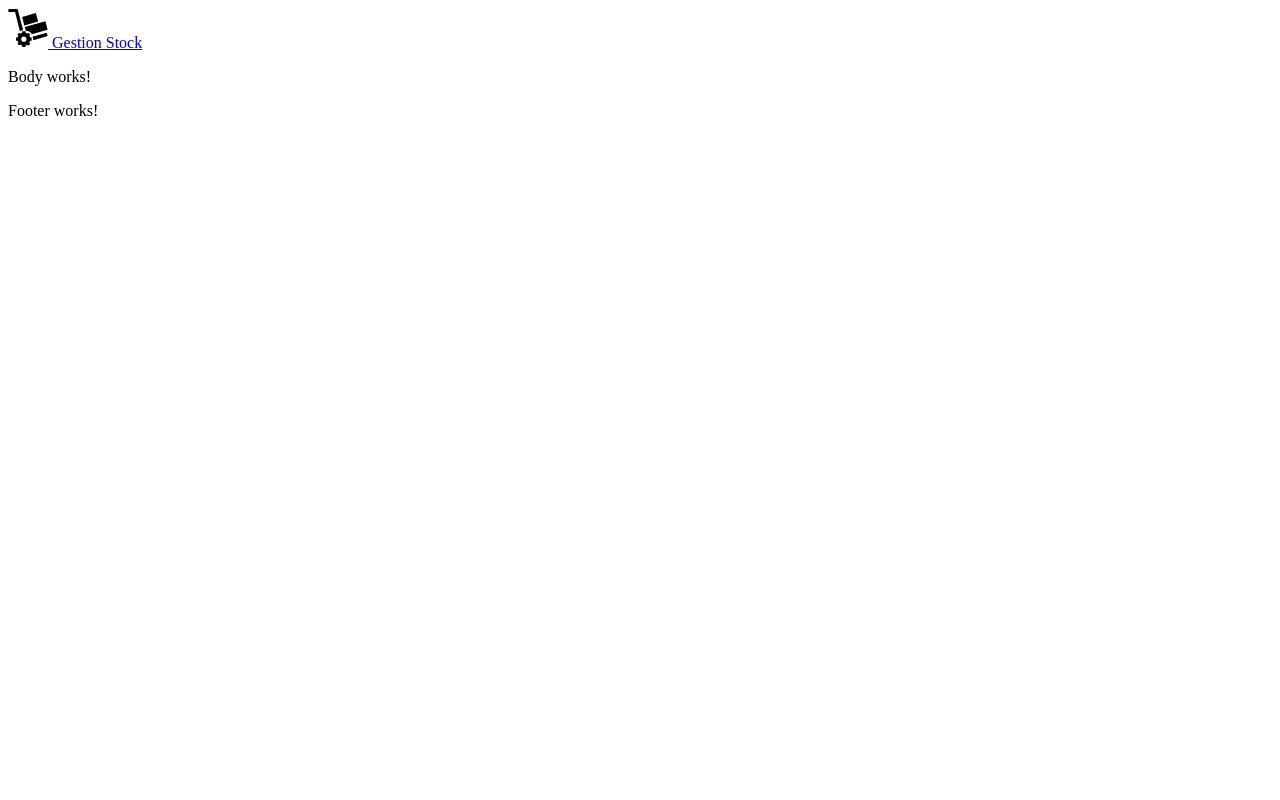
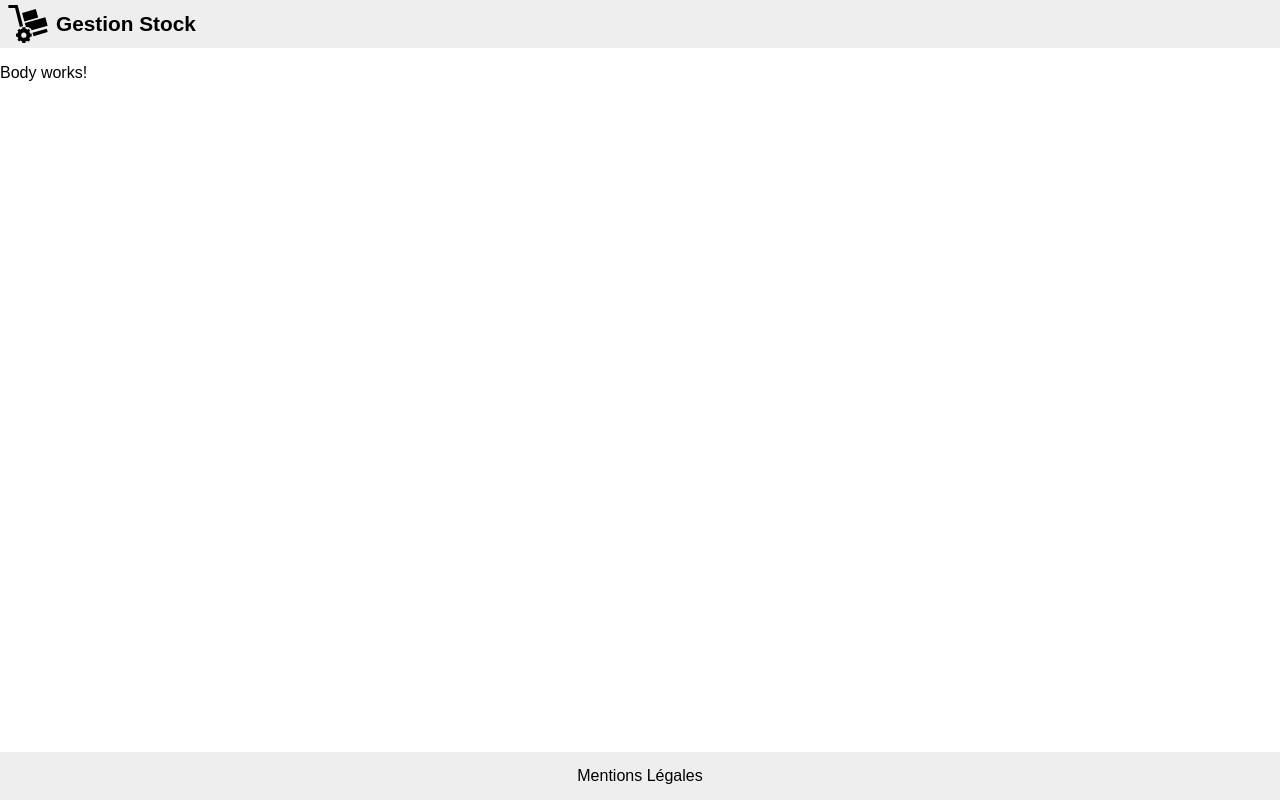
Before and after one commit to jlg-formation/fan-june-2023, a website built with webpack: page front/src/index.html in a window 1280 px wide. Built offline with nearby package versions, Linux system fonts and the light colour scheme; some packages are replaced by stand-ins of ours.

Commit message:
dev: added css and footer template

```diff
--- /dev/null
+++ b/front/src/layout/layout-footer/layout-footer.component.html
@@ -0,0 +1,3 @@
+<footer>
+  <a href="#"> Mentions Légales </a>
+</footer>
--- a/front/src/layout/layout.js
+++ b/front/src/layout/layout.js
@@ -1,4 +1,5 @@
 import layoutHeaderHtml from "./layout-header/layout-header.component.html";
+import layoutFooterHtml from "./layout-footer/layout-footer.component.html";
 
 const app = angular.module("layout", []);
 
@@ -25,5 +26,5 @@ app.component("layoutBody", {
 });
 
 app.component("layoutFooter", {
-  template: "<p>Footer works!</p>",
+  template: layoutFooterHtml,
 });
--- /dev/null
+++ b/front/src/scss/layout.scss
@@ -0,0 +1,57 @@
+app {
+  display: flex;
+  flex-flow: column;
+  min-height: 100vh;
+  justify-content: space-between;
+
+  layout-body {
+    flex: 1;
+  }
+
+  header {
+    padding: 0 0.5em;
+    background-color: #eee;
+    height: 3em;
+    display: flex;
+    align-items: center;
+
+    a {
+      text-decoration: inherit;
+      color: inherit;
+
+      &:hover {
+        text-decoration: underline;
+      }
+
+      display: flex;
+      align-items: center;
+      gap: 0.5em;
+
+      span {
+        font-size: 1.3em;
+        font-weight: bold;
+      }
+    }
+
+    img {
+      height: 2.5em;
+    }
+  }
+
+  footer {
+    background-color: #eee;
+    height: 3em;
+    display: flex;
+    align-items: center;
+    justify-content: center;
+
+    a {
+      text-decoration: inherit;
+      color: inherit;
+
+      &:hover {
+        text-decoration: underline;
+      }
+    }
+  }
+}
--- a/front/src/style.scss
+++ b/front/src/style.scss
@@ -1,5 +1,6 @@
-header {
-  img {
-    height: 2.5em;
-  }
+@use "./scss/layout.scss";
+
+body {
+  margin: 0;
+  font-family: sans-serif;
 }
```
